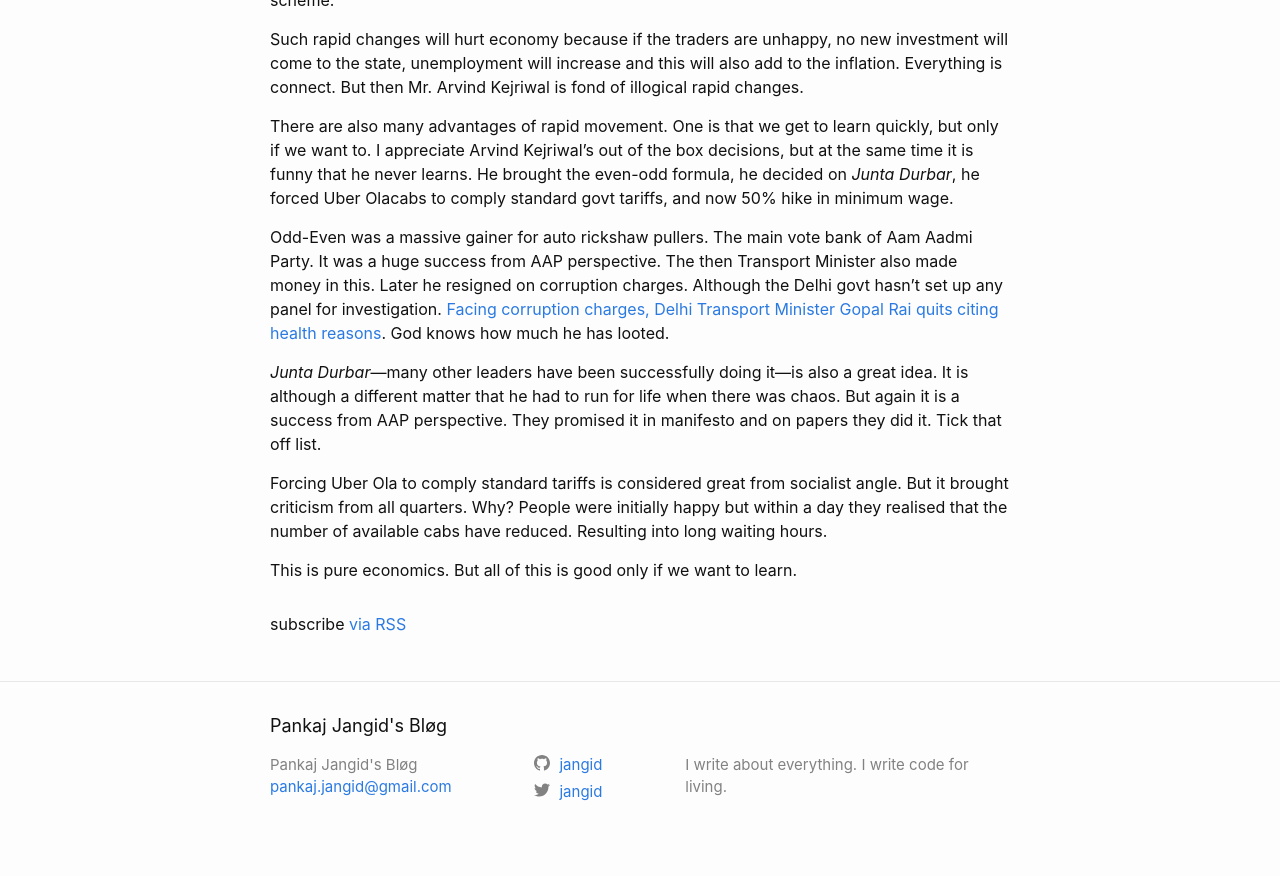
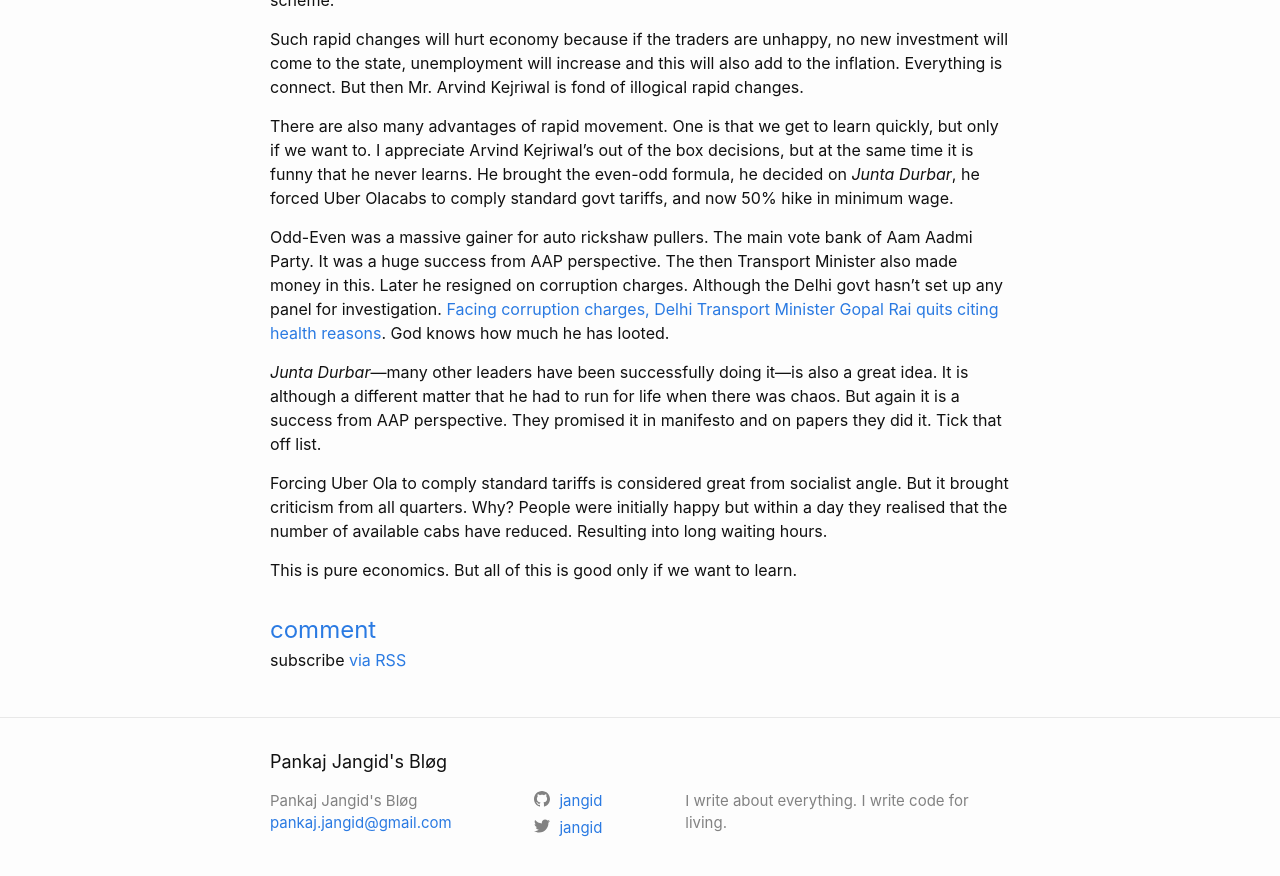
Before and after one commit to jangid/jangid.github.io, a Jekyll site: the page built from index.md, in a window 1280 px wide and 900 px high, scrolled down 1046 px. Shown: the top 876 px of the window. Built offline with Jekyll 4.4.1, drawn with Linux system fonts in a browser that asks for light colours; comment, search, counter and statistics services are not loaded.

Commit message:
discus removed from landing page

```diff
--- a/_layouts/home.html
+++ b/_layouts/home.html
@@ -7,7 +7,9 @@
     <article class="post h-entry" itemscope itemtype="http://schema.org/BlogPosting">
 
       <header class="post-header">
-        <h1 class="post-title p-name" itemprop="name headline">{{ post.title | escape }}</h1>
+        <a class="post-link" href="{{ post.url | relative_url }}">
+            <h1 class="post-title p-name" itemprop="name headline">{{ post.title | escape }}</h1>
+        </a>
         <p class="post-meta">
           <time class="dt-published" datetime="{{ post.date | date_to_xmlschema }}" itemprop="datePublished">
             {%- assign date_format = site.minima.date_format | default: "%b %-d, %Y" -%}
@@ -22,8 +24,11 @@
         {{ post.content }}
       </div>
 
+
       {%- if site.disqus.shortname -%}
-        {%- include disqus_comments.html -%}
+        <a class="post-link" href="{{ post.url | relative_url }}#disqus_thread">
+            comment
+        </a>
       {%- endif -%}
 
       <a class="u-url" href="{{ post.url | relative_url }}" hidden></a>
```
